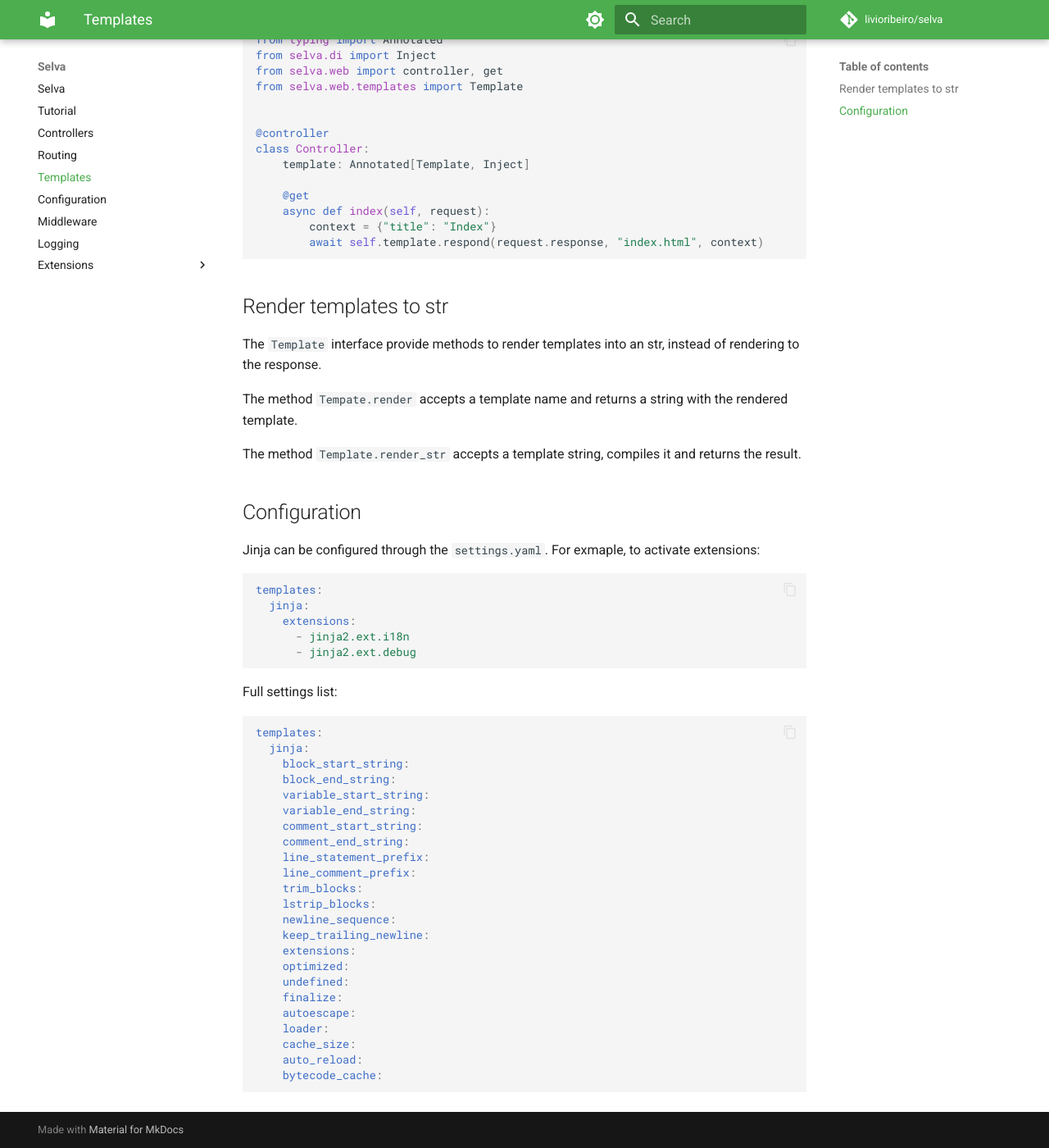
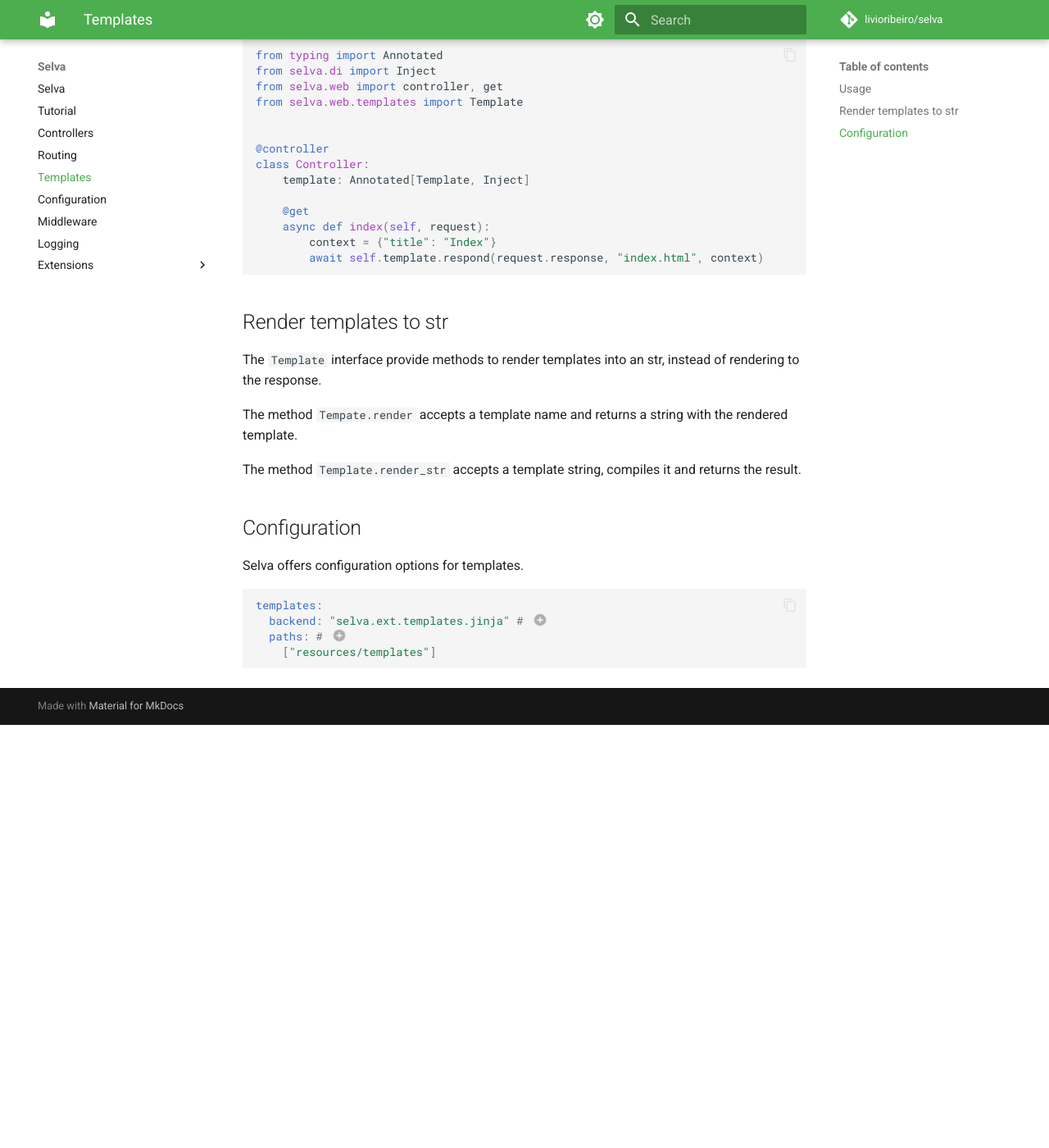
Before and after one commit to livioribeiro/selva, an MkDocs documentation site: the page built from docs/templates.md, in a window 1280 px wide and 1400 px high, scrolled down 610 px. Shown: the whole window at 82% size. Built offline with MkDocs 1.6.1 and Material for MkDocs 9.7.7, drawn with Linux system fonts in a browser that asks for light colours; comment, search, counter and statistics services are not loaded; after the commit the page ends 1494 px from its top, so only the background shows below that; some of the changed text lies outside the part shown.

Commit message:
docs: update extensions documentation

````diff
--- a/docs/templates.md
+++ b/docs/templates.md
@@ -1,12 +1,12 @@
-Selva offers support for Jinja templates.
+# Templates
 
-To use templates, first install the `jinja` extra:
+Selva offers support for rendering html responses from templates.
 
-```shell
-pip install selva[jinja]
-```
+## Usage
 
-Template files are located in the `resources/templates directory`:
+First install the [Jinja extension](./extensions/jinja.md).
+
+By default, template files are located in the `resources/templates directory`:
 
 ```
 project/
@@ -67,40 +67,15 @@
 
 ## Configuration
 
-Jinja can be configured through the `settings.yaml`. For exmaple, to activate extensions:
+Selva offers configuration options for templates.
 
 ```yaml
 templates:
-  jinja:
-    extensions:
-      - jinja2.ext.i18n
-      - jinja2.ext.debug
+  backend: "selva.ext.templates.jinja" # (1)
+  paths: # (2)
+    ["resources/templates"]
 ```
 
-Full settings list:
-
-```yaml
-templates:
-  jinja:
-    block_start_string:
-    block_end_string:
-    variable_start_string:
-    variable_end_string:
-    comment_start_string:
-    comment_end_string:
-    line_statement_prefix:
-    line_comment_prefix:
-    trim_blocks:
-    lstrip_blocks:
-    newline_sequence:
-    keep_trailing_newline:
-    extensions:
-    optimized:
-    undefined:
-    finalize:
-    autoescape:
-    loader:
-    cache_size:
-    auto_reload:
-    bytecode_cache:
-```
+1.  If there are more extensions that provide templates, the backend property can
+    be used to choose which one to use.
+2.  Paths that will be used to look for templates.
--- a/mkdocs.yml
+++ b/mkdocs.yml
@@ -52,3 +52,4 @@
   - Extensions:
     - extensions/overview.md
     - extensions/sqlalchemy.md
+    - extensions/jinja.md
````
Also changed, not shown: docs/extensions/jinja.md (added, +63 -0 lines), docs/extensions/overview.md (+35 -3 lines), docs/extensions/sqlalchemy.md (+5 -3 lines).
